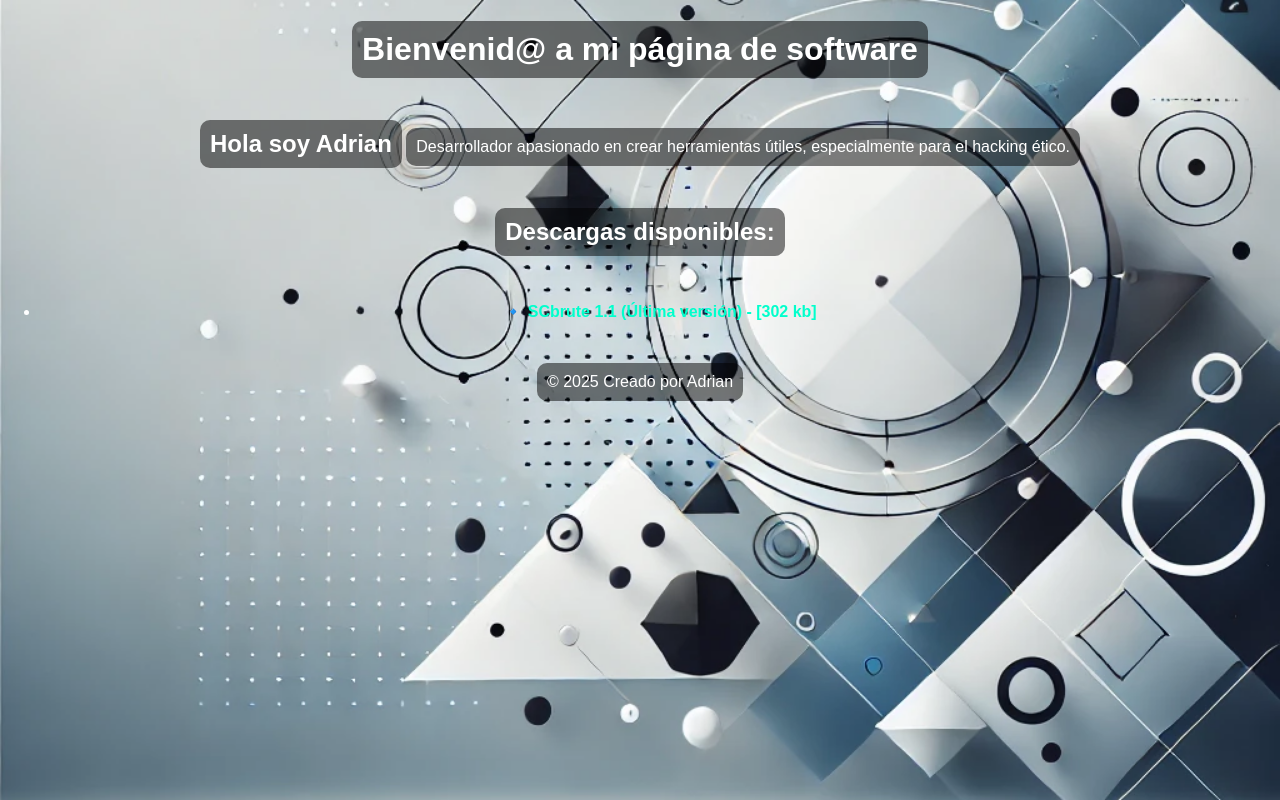
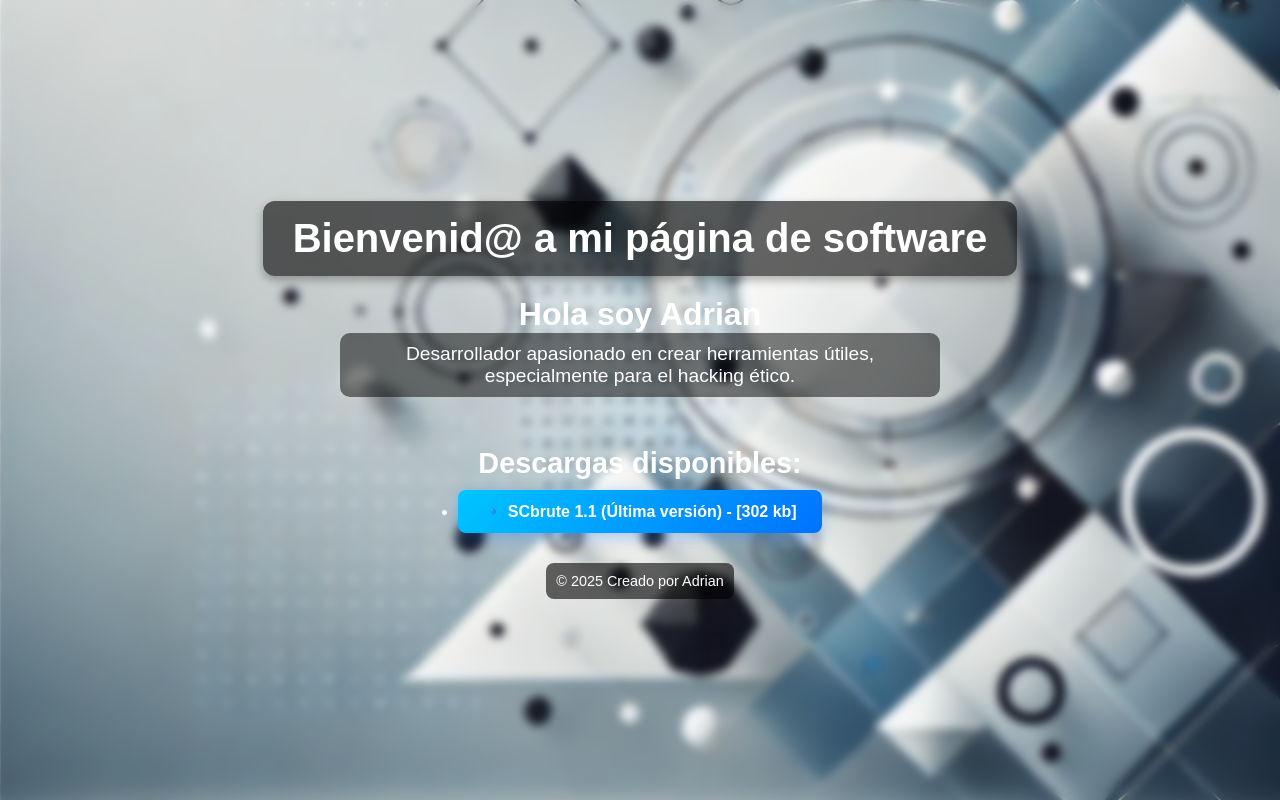
Before and after one commit to AdriProg2000/Software, a plain HTML site: page index.html in a window 1280 px wide. Drawn offline with nearby package versions, Linux system fonts and the light colour scheme.

Commit message:
styles.css

```diff
--- a/styles.css
+++ b/styles.css
@@ -1,46 +1,105 @@
-/* Fondo optimizado */
+/* ======= ESTILO GENERAL ======= */
+* {
+    margin: 0;
+    padding: 0;
+    box-sizing: border-box;
+    font-family: 'Poppins', sans-serif;
+}
+
 body {
     background: url('background.webp') fixed center/cover;
-    margin: 0;
-    padding: 0;
+    display: flex;
+    flex-direction: column;
+    align-items: center;
+    justify-content: center;
+    min-height: 100vh;
+    text-align: center;
     color: white;
-    text-align: center;
-    font-family: Arial, sans-serif;
+    backdrop-filter: blur(5px);
 }
 
-/* Estilos generales */
-h1, h2, p {
-    background: rgba(0, 0, 0, 0.5);
-    padding: 10px;
-    border-radius: 10px;
-    display: inline-block;
-}
-
-/* Animaciones con Animate.css */
+/* ======= HEADER ======= */
 header h1 {
+    font-size: 2.5rem;
+    font-weight: bold;
+    padding: 15px 30px;
+    background: rgba(0, 0, 0, 0.6);
+    border-radius: 12px;
+    box-shadow: 0 4px 10px rgba(0, 0, 0, 0.3);
     animation: fadeInDown 1s;
 }
 
-.intro h2, .intro p {
+/* ======= INTRO ======= */
+.intro {
+    margin: 20px 0;
+}
+
+.intro h2 {
+    font-size: 2rem;
     animation: fadeInLeft 1.5s;
 }
 
+.intro p {
+    font-size: 1.2rem;
+    max-width: 600px;
+    margin: auto;
+    padding: 10px;
+    background: rgba(0, 0, 0, 0.5);
+    border-radius: 10px;
+    animation: fadeInRight 1.5s;
+}
+
+/* ======= DESCARGA ======= */
 .download {
+    margin-top: 30px;
     animation: fadeInUp 2s;
 }
 
-/* Enlace de descarga */
+.download h2 {
+    font-size: 1.8rem;
+    margin-bottom: 10px;
+}
+
 .download a {
-    color: #00ffcc;
+    display: inline-block;
+    background: linear-gradient(135deg, #00c6ff, #0072ff);
+    color: white;
     font-weight: bold;
     text-decoration: none;
-    display: inline-block;
-    padding: 10px;
-    border-radius: 5px;
-    transition: 0.3s;
+    padding: 12px 25px;
+    border-radius: 8px;
+    box-shadow: 0 4px 15px rgba(0, 114, 255, 0.3);
+    transition: all 0.3s ease-in-out;
 }
 
 .download a:hover {
-    text-decoration: underline;
-    background: rgba(255, 255, 255, 0.2);
+    transform: scale(1.05);
+    background: linear-gradient(135deg, #0072ff, #00c6ff);
+    box-shadow: 0 6px 20px rgba(0, 114, 255, 0.5);
 }
+
+/* ======= FOOTER ======= */
+footer {
+    margin-top: 30px;
+    font-size: 0.9rem;
+    background: rgba(0, 0, 0, 0.6);
+    padding: 10px;
+    border-radius: 8px;
+}
+
+/* ======= RESPONSIVE ======= */
+@media (max-width: 768px) {
+    header h1 {
+        font-size: 2rem;
+    }
+    .intro h2 {
+        font-size: 1.8rem;
+    }
+    .intro p {
+        font-size: 1rem;
+    }
+    .download a {
+        font-size: 1rem;
+        padding: 10px 20px;
+    }
+}
```
